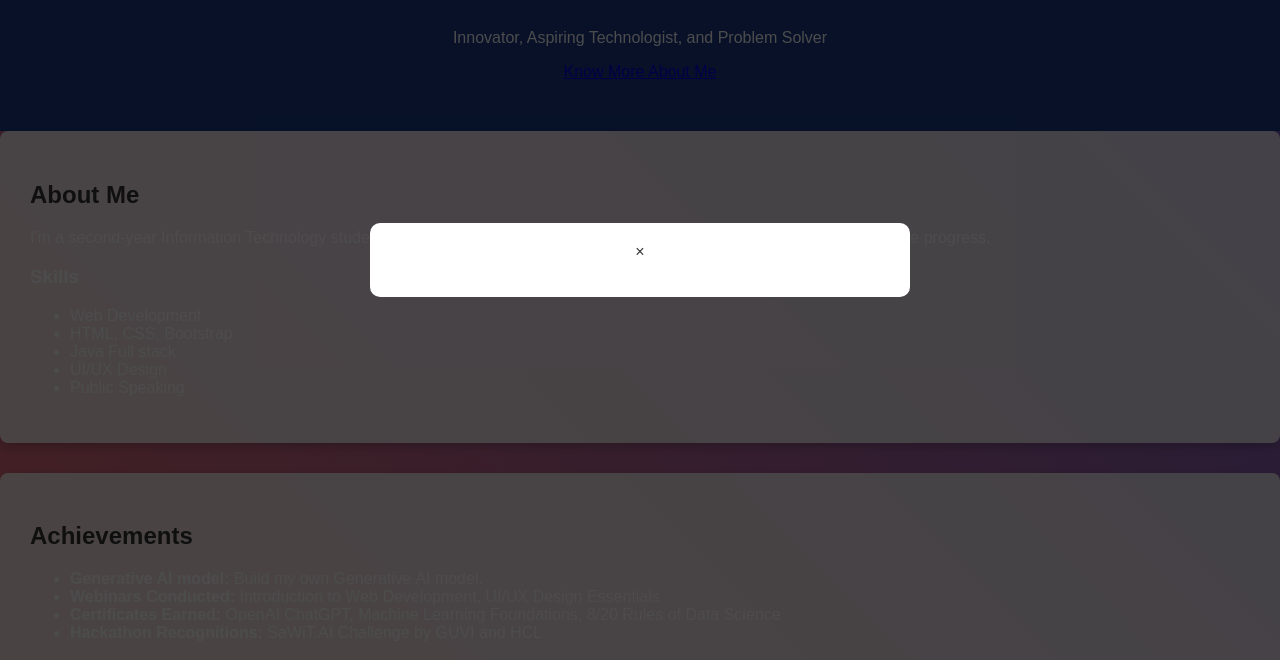
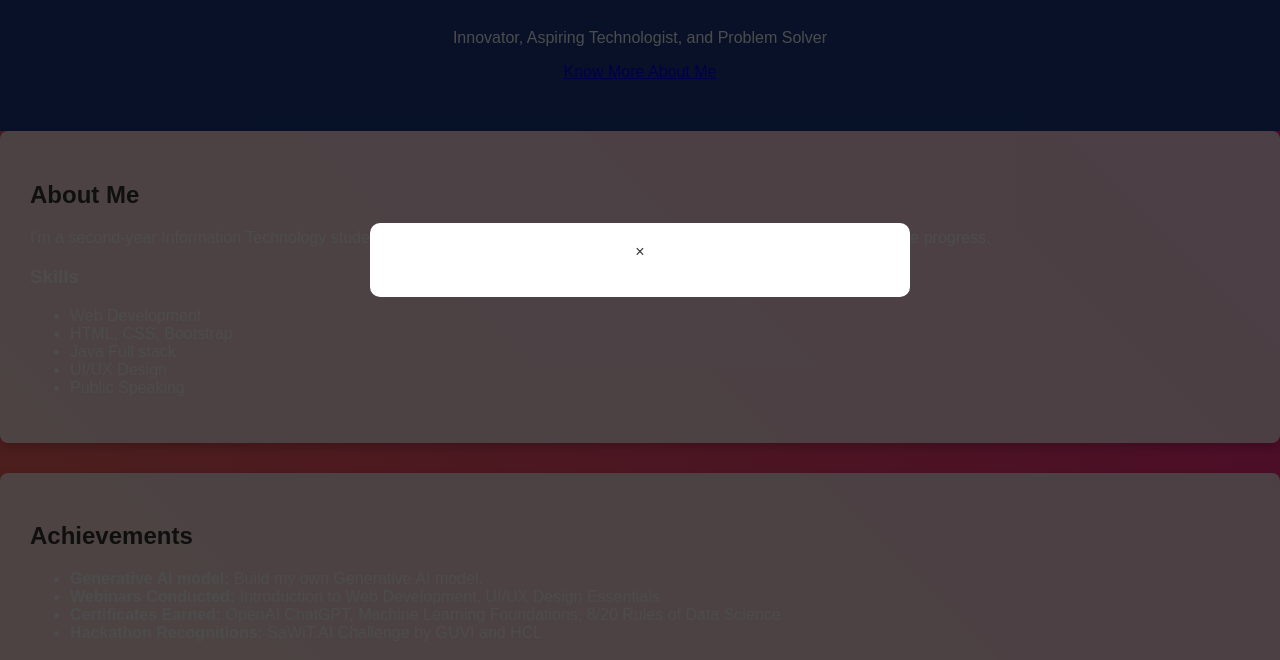
Before and after one commit to SivaDurshika-G/Siva-s-Odyssey_, a plain HTML site: page index.html in a window 1280 px wide. Shown: the part 140-800 px from the top of the page. Drawn offline with Linux system fonts and the light colour scheme.

Commit message:
Update style.css

```diff
--- a/style.css
+++ b/style.css
@@ -1,7 +1,7 @@
 /* General Body Style */
 body {
   font-family: Arial, sans-serif;
-  background: linear-gradient(45deg, #ff6f61, #6a5acd); /* Gradient Background */
+  background: linear-gradient(45deg, #ff7f50, #ff1493); /* Brighter Gradient Background */
   color: #fff;
   margin: 0;
   padding: 0;
```
